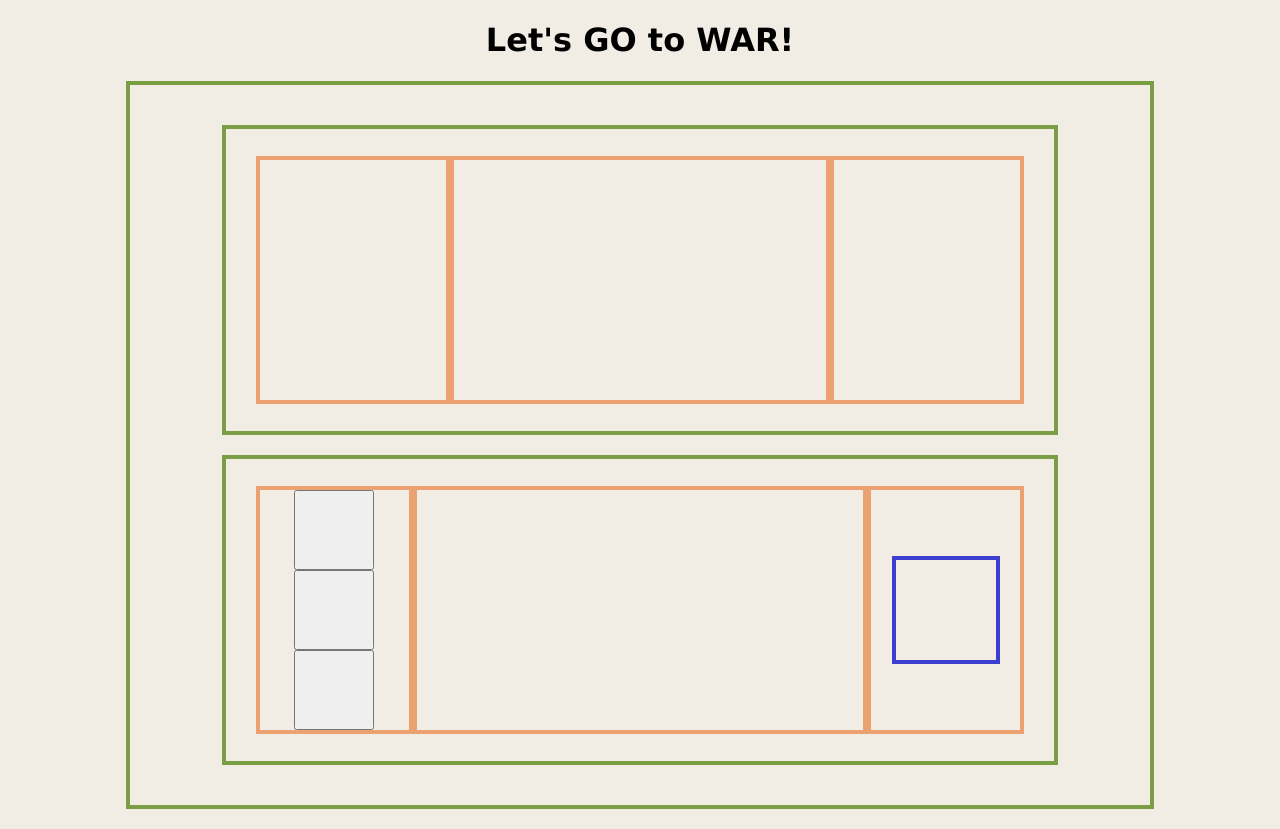
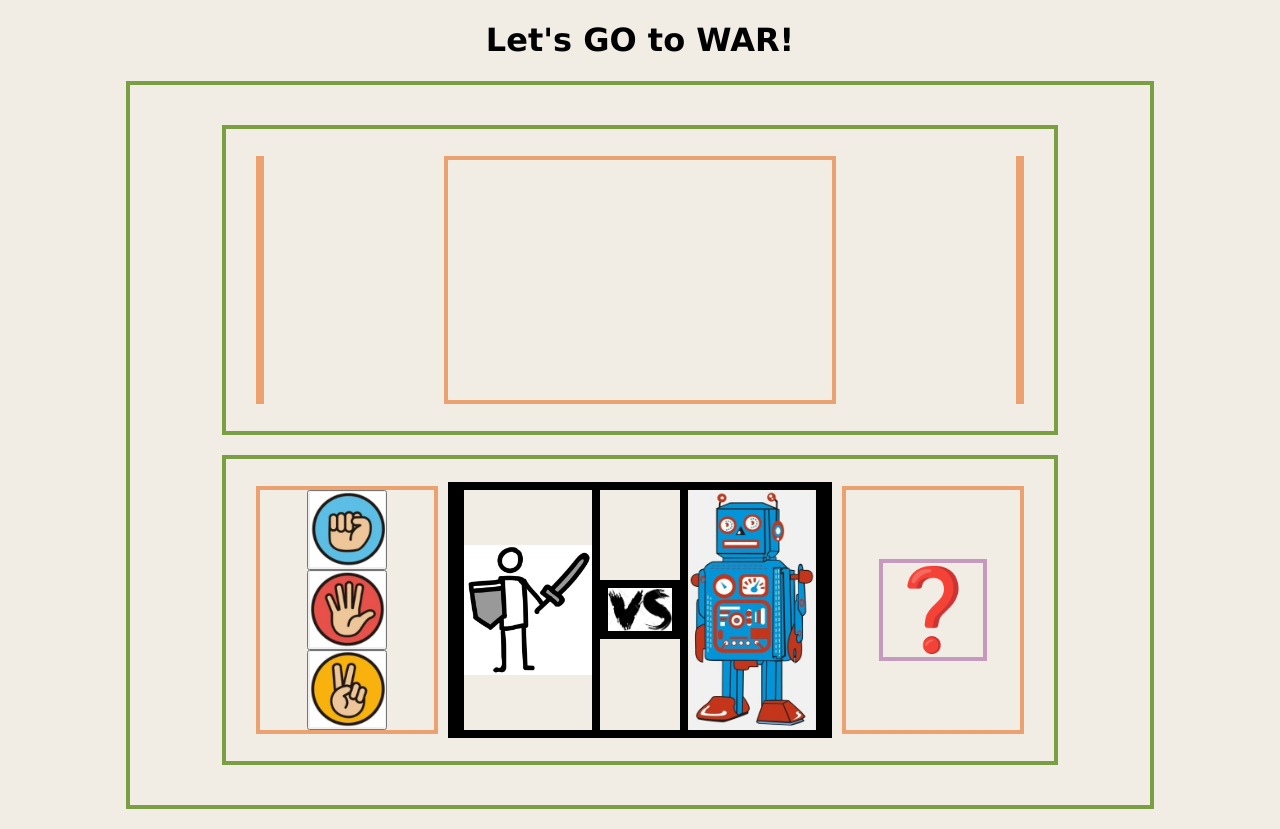
Before and after one commit to Denden-02/Project-RoPaSci-Game, a plain HTML site: page index.html in a window 1280 px wide. Drawn offline with Linux system fonts and the light colour scheme.

Commit message:
Finish lower box container, add all html and img

```diff
--- a/index.html
+++ b/index.html
@@ -11,23 +11,31 @@
     <h1>Let's GO to WAR!</h1>
     <div class="main-container">
         <div class="submain_1">
-            <div id="human" class="subsub_1"></div>
-            <div id="monitor" class="subsub_1"></div>
-            <div id="computer" class="subsub_1"></div>
+            <div id="human" class="subsub_1">
+                <p></p>
+                <p></p>
+            </div>
+            <div id="monitor" class="subsub_1">
+                <p></p>
+            </div>
+            <div id="computer" class="subsub_1">
+                <p></p>
+                <p></p>
+            </div>
         </div>
         <div class="submain_2">
             <div id="pick" class="subsub_2">
-                <button></button>
-                <button></button>
-                <button></button>
+                <button><img src="./images2use/rock.png" width="75" height="75" alt="a rock"></button>
+                <button><img src="./images2use/paper.png" width="75" height="75" alt="a paper"></button>
+                <button><img src="./images2use/scissors.png" width="75" height="75" alt="a scissors"></button>
             </div>
             <div id="arenafight" class="subsub_2">
-                <div id="fighter"></div>
-                <div id="vs"></div>
-                <div id="wall-e"></div>
+                <div><img id="fighter" src="images2use/stickman.jpg" alt="a stickman"/></div>
+                <div><img id="vs" src="images2use/versus.jpg" alt="a versus logo"/></div>
+                <div id="wall-e"><img id="fighter" src="images2use/robotik.jpg" alt="a stickman"/></div>
             </div>
             <div id="wallpick" class="subsub_2">
-                <div id="sub_wallpick"></div>
+                <div id="sub_wallpick">❓</div>
             </div>
         </div>
     </div>
--- a/style.css
+++ b/style.css
@@ -43,26 +43,28 @@ h1 {
     width: 60vw;
     align-items: center;
     justify-content: space-between;
+    gap: 10px;
 
 }
 
-
+/* ---- UPPER BOX -----  */
 .subsub_1 {
     display:flex;
     border: 4px solid rgb(235, 161, 112);
     height: 30vh;
 }
 
-div.subsub_1#human, div.subsub_1#computer {
-    width: 200px;
+div.subsub_1#humanScore, div.subsub_1#compScore {
+    width: 10vw;
 }
 
 div.subsub_1#monitor {
-    width: 400px;
+    width: 30vw;
 
 }
 
 
+/* ------ LOWER BOX ------ */
 .subsub_2 {
     display:flex;
     border: 4px solid rgb(235, 161, 112);
@@ -80,26 +82,46 @@ div.subsub_2#pick, div.subsub_2#wallpick {
 button {
     width: 80px;
     height: 80px;
+    padding: 0;
 }
 
+/* img {
+    object-fit:contain;
+} */
+
 div.subsub_2#arenafight {
-    width: 600px;
+    border: 8px solid black;
+    display: flex;
+    flex: 1;
+    justify-content: space-around;
+    align-items: center;
+
+}
+
+div.subsub_2#arenafight > div{
+    border: 8px solid black;
+}
+
+/* CONTINUE HERE HOW TO RESIZE THE IMAGE PROPERLY */
+img#fighter, #wall-e {
+    display:block;
+    width: 10vw;
+    height: 30vh;
+    object-fit: contain;
+
+}
+
+#vs {
+    display:block;
+    width: 5vw;
+    height: auto;
+    object-fit: contain;
 }
 
 #sub_wallpick {
-    width:100px;
-    height:100px;
-    border: 4px solid rgb(62, 62, 206);
+    display: flex;
+    justify-content: center;
+    align-items: center;
+    border: 4px solid rgb(197, 154, 188);
+    font-size: 80px;
 }
-
-
-
-
-
-
-
-
-
-
-/* CONTINUE PERFECTING THE SIZES OF DIVS */
-/* CONTINUE TOMORROW, CSS SIZING RELATIVE TO PARENT CONTAINER */
```
Also changed, not shown: images2use/paper.png (added), images2use/robotik.jpg (added), images2use/rock.png (added), images2use/scissors.png (added), images2use/stickman.jpg (added), images2use/versus.jpg (added).
